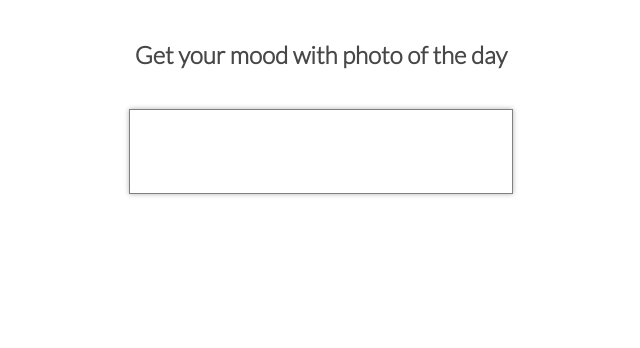
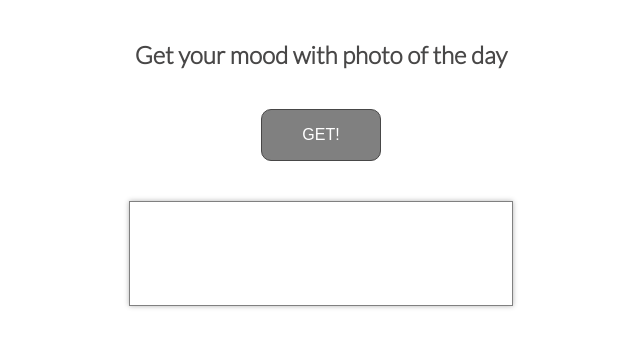
Before and after one commit to she-bear/Practice-DOM, a plain HTML site: page UNSPLASH_API/index.html in a window 1280 px wide. Shown: the whole page, without its empty margins (319-959 px from the left). Drawn offline with Linux system fonts and the light colour scheme.

Commit message:
Unsplash. Вывод полученных данных

```diff
--- a/UNSPLASH_API/index.html
+++ b/UNSPLASH_API/index.html
@@ -16,6 +16,7 @@
 <body>
     <section class="center">
         <h1>Get your mood with photo of the day</h1>
+        <button class="button">GET!</button>
         <div class="photo">
             <div class="photo__content">
                 <img src="" alt="" class="photo__image">
--- a/UNSPLASH_API/script.js
+++ b/UNSPLASH_API/script.js
@@ -1,8 +1,10 @@
+// SET YOUR_ACCESS_KEY HERE
 const KEY = '';
 
 const imageElement = document.querySelector('.photo__image');
 const authorElement = document.querySelector('.photo__author');
 const bioElement = document.querySelector('.photo__bio');
+const buttonElement = document.querySelector('.button');
 const isLike = document.querySelector('.photo__like');
 
 
@@ -34,12 +36,13 @@ async function getData() {
         imageElement.src = data[0].urls.small;
         authorElement.textContent = data[0].user.name;
         if (data[0].user.bio !== null) {
-            bioElement = data[0].user.bio;
+            bioElement.textContent = data[0].user.bio;
         }
         isLike.style.opacity = 1;
     }
 }
 
+buttonElement.addEventListener('click', getData);
 
 isLike.addEventListener('click', () => {
     if (isLike.classList.contains('fa-regular')) {
--- a/UNSPLASH_API/style.css
+++ b/UNSPLASH_API/style.css
@@ -19,6 +19,25 @@ body {
     margin-top: 40px;
 }
 
+.button {
+    border-color: #484747;
+    padding: 16px 30px;
+    border-style: solid;
+    border-width: 1px;
+    border-radius: 10px;
+    width: 120px;
+    color: #FFFFFF;
+    font-size: 1em;
+    background-color: #808080;
+    transition: all 0.3s;
+}
+
+.button:hover {
+    transform: scale(1.025);
+    color: #484747;
+    background-color: #FFF;
+}
+
 i {
     font-size: 24px;
     color: rgb(243, 182, 68);
@@ -35,6 +54,7 @@ i {
     flex-direction: column;
     align-items: center;
     justify-content: center;
+    gap: 10px;
 }
 
 .photo__content {
```
